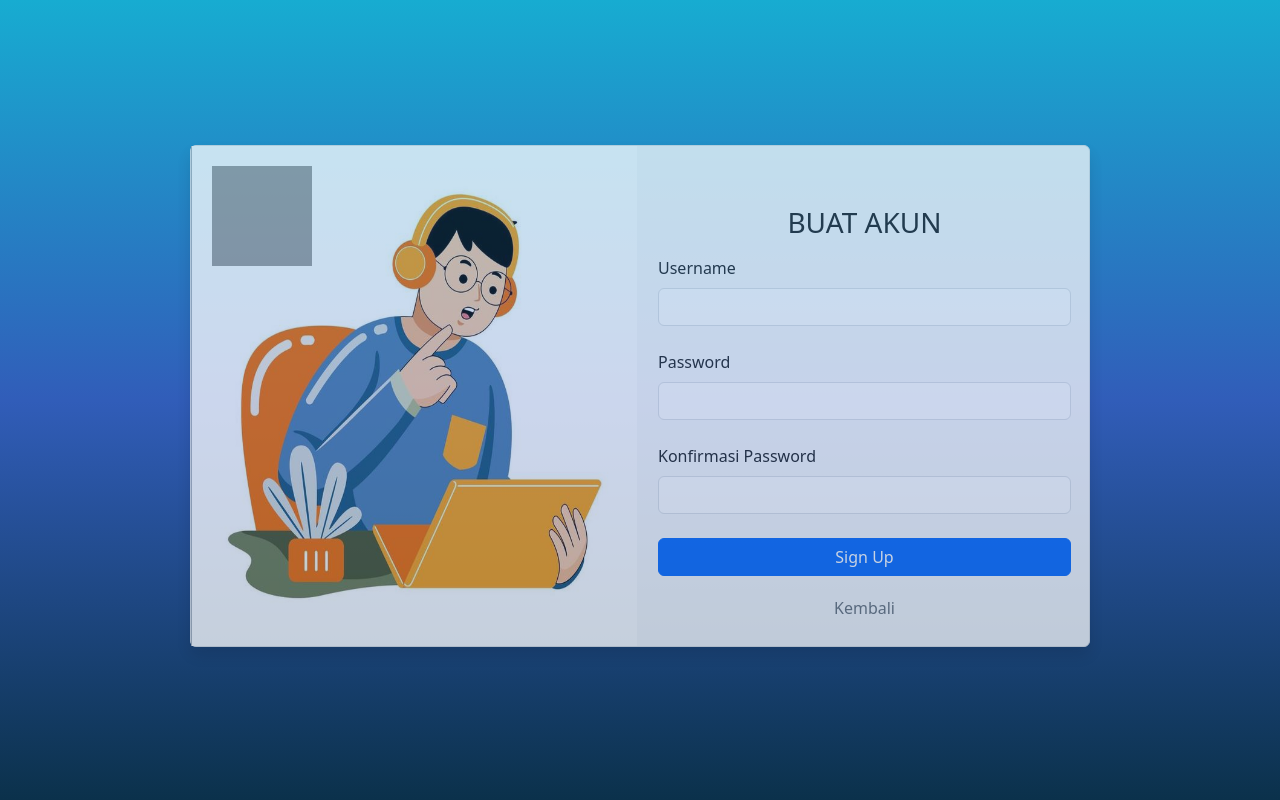
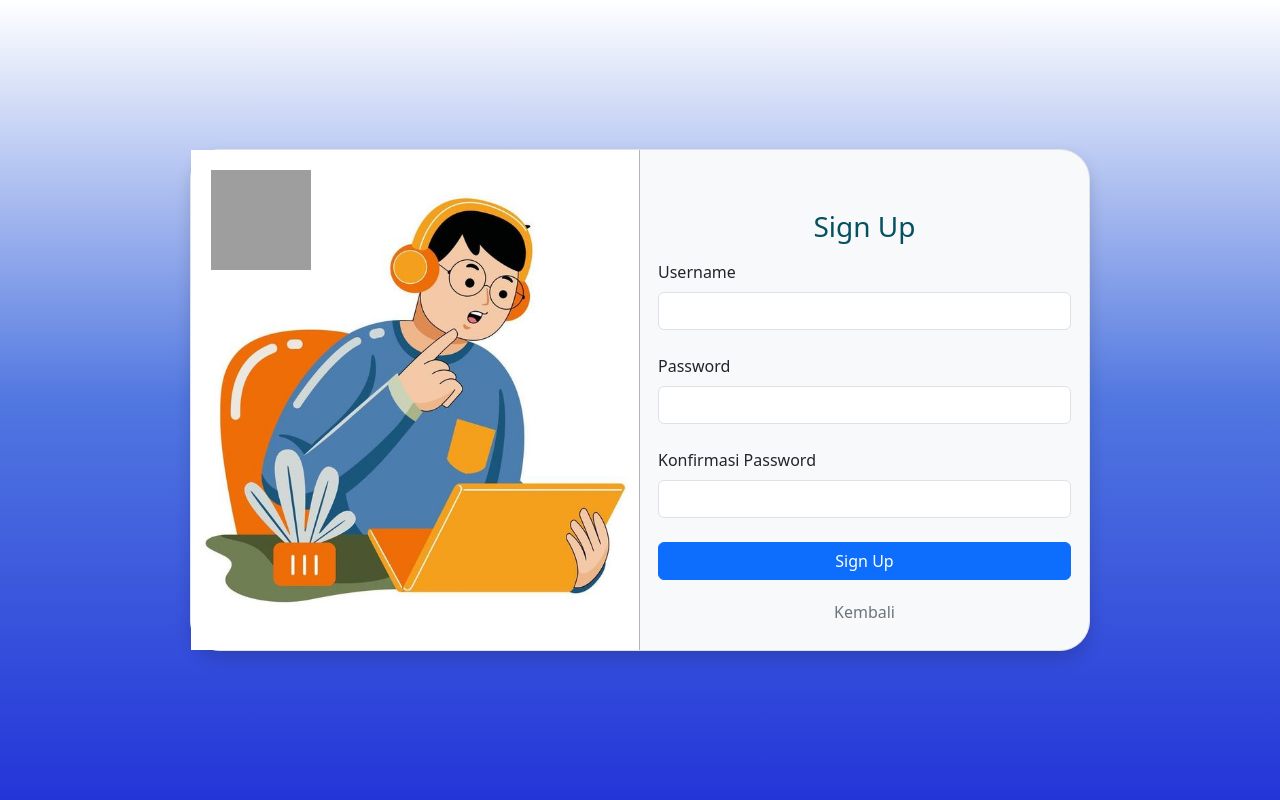
Before and after one commit to Fadiyah-Yeah/TA-WEB-DASAR, a PHP site: page /CreateAkun.php in a window 1280 px wide. Run offline with PHP 8.4, Linux system fonts and the light colour scheme; grey boxes are pictures that could not be loaded.

Commit message:
Update CreateAkun.php

```diff
--- a/CreateAkun.php
+++ b/CreateAkun.php
@@ -6,29 +6,19 @@ if (isset($_POST["register"])) {
     $password = $_POST["password"];
     $password2 = $_POST["password2"];
 
-    //cek konfirmasi password
     if ($password != $password2) {
-        echo "<script>
-        alert('input password tidak sesuai')</script>";
+        echo "<script>alert('Input password tidak sesuai');</script>";
     } else {
-        //jika benar maka akan dimasukkan ke db
-
-        //enkripsi
         $password = password_hash($password, PASSWORD_DEFAULT);
-
-        //MASUKKAN KE DB
-        $query = "INSERT INTO akun (Username, Password)
-        VALUES ('$username', '$password')";
+        $query = "INSERT INTO account (username, password) VALUES ('$username', '$password')";
         $q = mysqli_query($conn, $query);
 
         if ($q) {
-            echo "<script>
-        alert('user berhasil ditambahkan')</script>";
+            echo "<script>alert('User berhasil ditambahkan');</script>";
             header("Location: LoginAkun.php");
             exit;
         } else {
-            echo "<script>
-        alert('user gagal ditambahkan')</script>";
+            echo "<script>alert('User gagal ditambahkan');</script>";
         }
     }
 }
@@ -36,55 +26,137 @@ if (isset($_POST["register"])) {
 
 <!DOCTYPE html>
 <html lang="en">
-
 <head>
     <meta charset="UTF-8">
     <meta name="viewport" content="width=device-width, initial-scale=1.0">
     <title>DAFTAR LOGIN</title>
-    <link href="https://cdn.jsdelivr.net/npm/bootstrap@5.3.3/dist/css/bootstrap.min.css" rel="stylesheet" integrity="sha384-QWTKZyjpPEjISv5WaRU9OFeRpok6YctnYmDr5pNlyT2bRjXh0JMhjY6hW+ALEwIH" crossorigin="anonymous">
-</head>
+    <link href="https://cdn.jsdelivr.net/npm/bootstrap@5.3.3/dist/css/bootstrap.min.css" rel="stylesheet">
     <style>
         body {
-        background: linear-gradient(to top, rgb(11, 49, 75), rgb(49, 93, 185), rgb(23, 172, 209));
+            background: linear-gradient(to top, rgb(35, 53, 216), rgb(81, 119, 224), rgb(255, 255, 255));
             height: 100vh;
             display: flex;
             align-items: center;
             justify-content: center;
         }
+
+    .register-card {
+        width: 900px;
+        border-radius: 30px;
+        opacity: 0;
+        transition: opacity 1s ease-in-out;
+    }
+
+    .register-card.show {
+        opacity: 1;
+    }
+
+    .image-section {
+        position: relative;
+    }
+
+    .logo-img {
+        position: absolute;
+        top: 20px;
+        left: 20px;
+        width: 100px;
+        height: 100px;
+        z-index: 2;
+    }
+
+    .main-img {
+        width: 100%;
+        height: 500px;
+        object-fit: cover;
+    }
+
+    .form-section {
+        padding-top: 60px;
+    }
+
+    .form-padding {
+        padding: 0px 30px;
+    }
+
+    .btn-submit {
+        transition: all 0.5s ease;
+    }
+
+    .btn-submit:hover {
+        background-color: #0b5ed7;
+        transform: scale(1.05);
+    }
+
+    .back-link {
+        color: #6c757d;
+        transition: all 0.5s ease;
+        position: relative;
+        display: inline-block;
+    }
+
+    .back-link::after {
+        content: '';
+        position: absolute;
+        width: 0%;
+        height: 2px;
+        left: 0;
+        bottom: -2px;
+        background-color: #6c757d;
+        transition: width 0.3s ease;
+    }
+
+    .back-link:hover {
+        color: #343a40;
+        transform: translateX(-2px);
+    }
+
+    .back-link:hover::after {
+        width: 100%;
+    }
     </style>
+</head>
 
 <body>
-    <div class="container fluid d-flex justify-content-center">
-        <div class="card border border-radius-4 d-flex flex-md-row flex-column opacity-75 shadow mb-5 bg-body-tertiary rounded" style="margin-top: 40px; width: 900px; border-radius: 100px;">
-            <div class="col-md-6 border-start border-dark-subtle position-relative">
-                <img src="LogoWeb.png" class="position-absolute" style="top: 20px; left: 20px; width: 100px; height: 100px; z-index: 2;" alt="Logo">
-                <img src="DesainLogin.jpeg" style="width: 445px; height: 500px;">
+    <div class="container-fluid d-flex justify-content-center">
+        <div class="card border shadow bg-body-tertiary d-flex flex-md-row flex-column register-card" id="registerCard">
+            <div class="col-md-6 border-end border-dark-subtle image-section">
+                <img src="LogoWeb.png" class="logo-img" alt="Logo">
+                <img src="DesainLogin.jpeg" class="main-img" alt="Desain Login">
             </div>
-            <form action="" class="col-md-6" method="POST" style="padding-top: 60px;">
-                <h3 class="text-center mb-3">BUAT AKUN</h3>
+
+            <form action="" method="POST" class="col-md-6 form-section">
+                <h3 class="text-center text-info-emphasis mb-3">Sign Up</h3>
                 <div class="row">
-                    <div style="padding: 0px 30px 0px ; ">
+                    <div class="form-padding">
                         <label class="form-label" for="username">Username</label>
                         <input type="text" class="form-control" name="username" id="username" required><br>
                     </div>
-                    <div style="padding: 0px 30px 0px;">
+                    <div class="form-padding">
                         <label class="form-label" for="password">Password</label>
                         <input type="password" class="form-control" name="password" id="password" required><br>
                     </div>
-                    <div style="padding: 0px 30px 0px;">
-                        <label class="form-label" for="password">Konfirmasi Password</label>
+                    <div class="form-padding">
+                        <label class="form-label" for="password2">Konfirmasi Password</label>
                         <input type="password2" class="form-control" name="password2" id="password2" required><br>
                     </div>
-                    <div style="padding: 0px 30px 0px;">
-                        <button type="submit" value="register" name="register" class="btn btn-primary w-100">Sign Up</button><br>
+                    <div class="form-padding">
+                       <button type="submit" name="register" class="btn btn-primary w-100 btn-submit">Sign Up</button><br>
                     </div>
-                    <div class="text-center" style="padding: 20px 30px 0px;">
-                        <a href="LoginAkun.php" class="text-decoration-none text-secondary">Kembali</a>
+                    <div class="text-center" style="padding-top: 20px;">
+                        <a href="LoginAkun.php" class="text-decoration-none back-link">Kembali</a>
                     </div>
                 </div>
             </form>
         </div>
     </div>
+
+    <script src="https://cdn.jsdelivr.net/npm/bootstrap@5.3.3/dist/js/bootstrap.bundle.min.js"></script>
+
+    <script>
+        window.addEventListener("DOMContentLoaded", () => {
+            const card = document.getElementById("registerCard");
+            card.classList.add("show");
+        });
+    </script>
 </body>
-
 </html>
```
Lines whose indentation alone changed are shown as unchanged.
